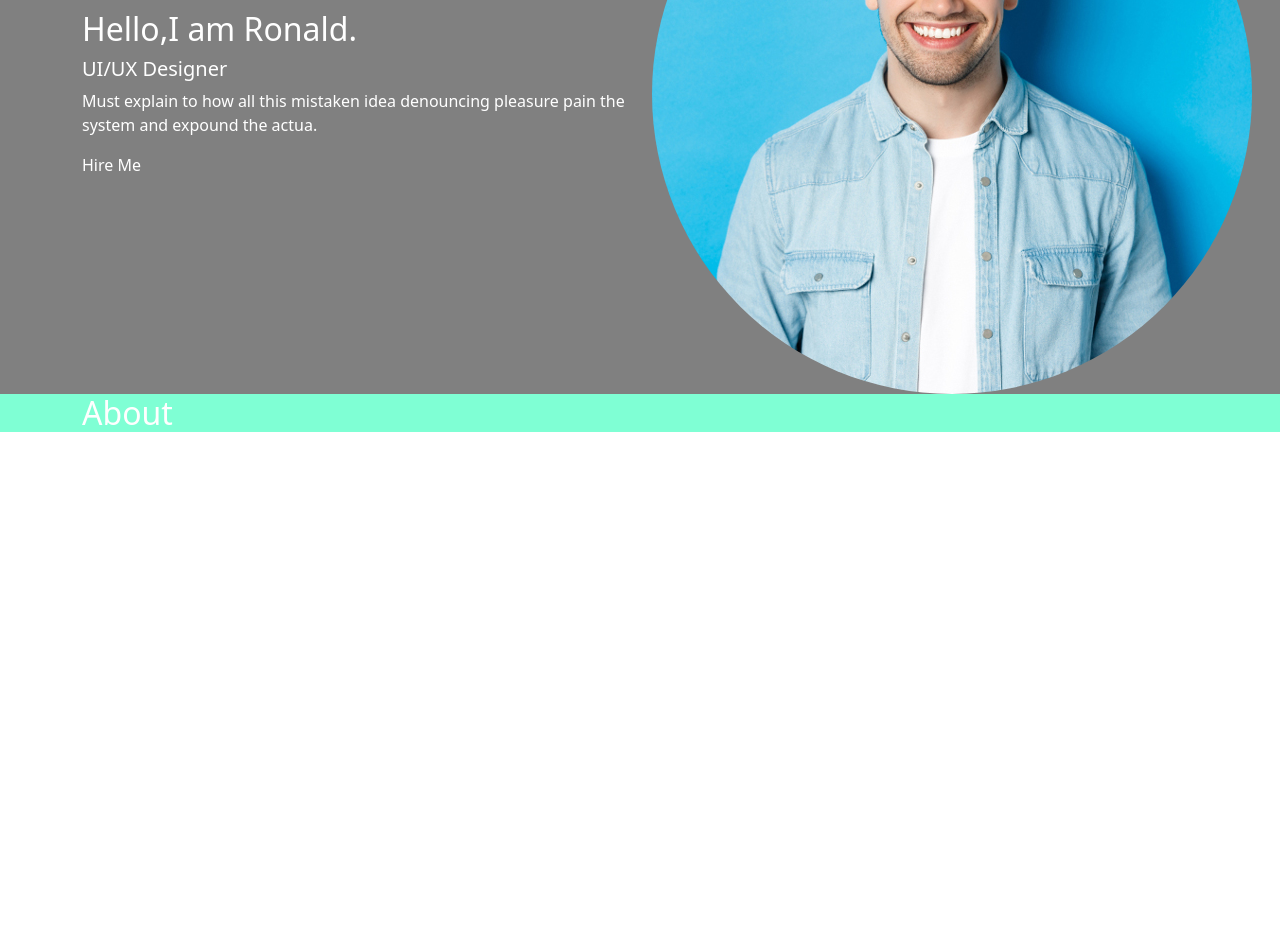
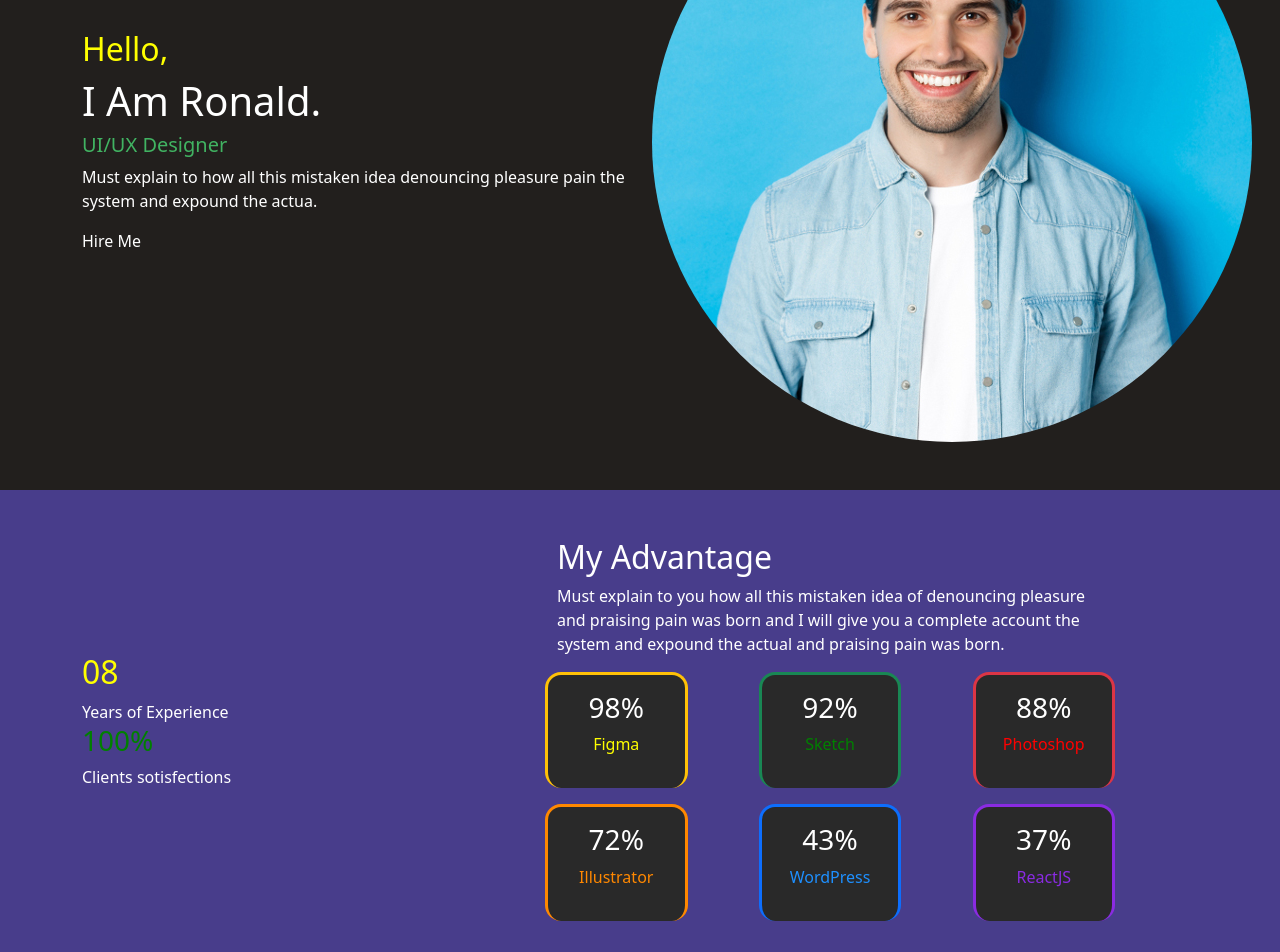
Before and after one commit to carlacraparotta/elito, a Vue app: page / in a window 1280 px wide. Shown: the part 300-1252 px from the top of the page. Before the commit the page ends 800 px from the top, so only its background shows below. Built offline with nearby package versions, Linux system fonts and the light colour scheme.

Commit message:
Bozza About

```diff
--- a/src/components/About.vue
+++ b/src/components/About.vue
@@ -1,7 +1,59 @@
 <template>
     <section id="about">
-        <div class="container">
-            <h2>About</h2>
+        <div class="container py-5">
+            <div class="row align-items-center">
+                <div class="col-lg-5 col-md-12 col-sm-12">
+                    <div class="experience">
+                        <h2 class="yellow">08</h2>
+                        <span>Years of Experience</span>
+                    </div>
+
+                    <div class="client">
+                        <h3 class="green">100%</h3>
+                        <p>Clients sotisfections</p>
+                    </div>
+                </div>
+
+                <div class="col-lg-6 col-md-12 col-sm-12">
+                    <div class="about-content">
+                        <div class="about-title">
+                            <h2>My Advantage</h2>
+                            <p>Must explain to you how all this mistaken
+                            idea of denouncing pleasure and praising pain
+                            was born and I will give you a complete account
+                            the system and expound the actual and praising
+                            pain was born.</p>
+                        </div>
+                    </div>
+
+                    <div class="row d-flex justify-content-between gap-3">
+                        <div class="col-3 card border-3 border-bottom-0 border-warning rounded-4 py-3">
+                            <h3>98%</h3>
+                            <p class="yellow">Figma</p>
+                        </div>
+                        <div class="col-3 card border-3 border-bottom-0 border-success rounded-4 py-3">
+                            <h3>92%</h3>
+                            <p class="green">Sketch</p>
+                        </div>
+                        <div class="col-3 card border-3 border-bottom-0 border-danger rounded-4 py-3">
+                            <h3>88%</h3>
+                            <p class="red">Photoshop</p>
+                        </div>
+                        <div class="col-3 card border-3 border-bottom-0 border-color-orange rounded-4 py-3">
+                            <h3>72%</h3>
+                            <p class="orange">Illustrator</p>
+                        </div>
+                        <div class="col-3 card border-3 border-bottom-0 border-primary rounded-4 py-3">
+                            <h3>43%</h3>
+                            <p class="blue">WordPress</p>
+                        </div>
+                        <div class="col-3 card border-3 border-bottom-0 border-color-violet rounded-4 py-3">
+                            <h3>37%</h3>
+                            <p class="purple">ReactJS</p>
+                        </div>
+                    </div>
+                </div>
+            </div>
         </div>
     </section>
 </template>
@@ -15,7 +67,44 @@ export default {
 <style scoped>
 
 #about {
-    background-color: aquamarine;
+    background-color: darkslateblue;
 }
 
+.card {
+    background-color: rgb(41, 41, 41);
+    color: white;
+    text-align: center;
+}
+
+.yellow {
+    color: yellow;
+}
+
+.green {
+    color: green;
+}
+
+.red {
+    color: red;
+}
+
+.blue {
+    color: dodgerblue;
+}
+
+.purple {
+    color: blueviolet;
+}
+
+.border-color-violet {
+    border-color: blueviolet;
+}
+
+.orange {
+    color: rgb(255, 136, 0);
+}
+
+.border-color-orange {
+    border-color: rgb(255, 136, 0);
+}
 </style>
--- a/src/components/Header.vue
+++ b/src/components/Header.vue
@@ -40,7 +40,7 @@
 
                 </div>
 
-                <button type="button" class="btn btn-success">Resume</button>
+                <button type="button" class="btn btn-color rounded-pill1">Resume</button>
 
             </div>
         </nav>
@@ -66,4 +66,8 @@ export default {
     cursor: pointer;
 }
 
+.btn-color {
+    background-color: #41b362;
+}
+
 </style>
--- a/src/components/Home.vue
+++ b/src/components/Home.vue
@@ -1,11 +1,12 @@
 <template>
 
 <section id="content">
-    <div class="container">
+    <div class="container py-5">
         <div class="row align-items-center">
             <div class="col-xl-6 col-lg-6 col-12">
                     <div>
-                        <h2><span>Hello,</span>I am Ronald.</h2>
+                        <h2>Hello,</h2>
+                        <h1>I Am Ronald.</h1>
                     </div>
 
                     <div>
@@ -38,11 +39,18 @@ export default {
 <style scoped>
 
 #content {
-    background-color: gray;
+    background-color: rgb(34, 31, 29);
 }
 
 img {
     border-radius: 50%;
 }
 
+h2 {
+    color: yellow;
+}
+
+h5 {
+    color: #41b362;
+}
 </style>
```
